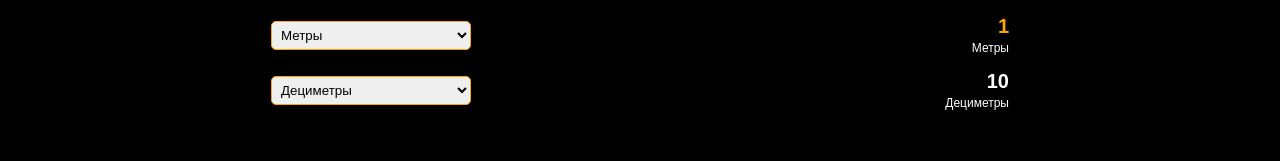
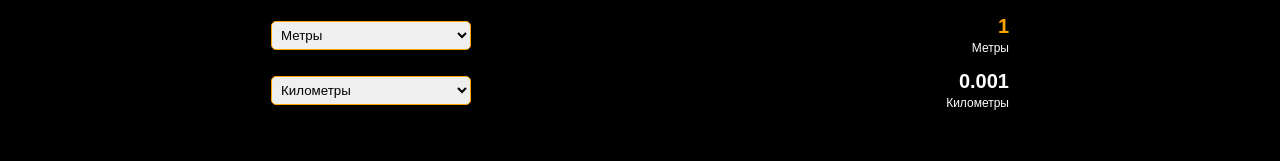
Before and after one commit to Yuri-Simonov/More_than_just_a_calculator, a React (Create React App) app: page /sections/length in a window 1280 px wide. Shown: the part 204-365 px from the top of the page. Built offline with nearby package versions, Linux system fonts and the light colour scheme.

Commit message:
реализована подсекция длины

```diff
--- a/src/app/components/pages/sections/length.jsx
+++ b/src/app/components/pages/sections/length.jsx
@@ -1,101 +1,24 @@
-import React, { useState, useEffect } from "react";
+import React from "react";
 import Conversion from "../../common/conversion";
 import SimplePanel from "../../common/simple_panel";
 import Title from "../../common/title";
-import { evaluate } from "mathjs";
 import { lengthMeasures } from "../../../consts/length_measures";
+import { useSimpleConverter } from "../../../hooks/useSimpleConverter";
 
 const Length = () => {
-    // Состояние первого селекта
-    const [firstSelect, setFirstSelect] = useState(lengthMeasures[0]);
-    // Состояние второго селекта
-    const [secondSelect, setSecondSelect] = useState(lengthMeasures[1]);
-    // Состояние первого результата
-    const [firstResult, setFirstResult] = useState("1");
-    // Состояние второго результата
-    const [secondResult, setSecondResult] = useState("0.1");
-    // Состояние для переключения активного результата
-    const [activeField, setActiveField] = useState(1);
-    // Изменение значения в активном поле (которое имеет желтый цвет)
-    const changeValue = (btnValue) => {
-        if (activeField === 1) {
-            if (firstResult === "0" && btnValue !== ".") {
-                setFirstResult(btnValue);
-            } else {
-                setFirstResult((prevState) => prevState + btnValue);
-            }
-        } else {
-            if (secondResult === "0" && btnValue !== ".") {
-                setSecondResult(btnValue);
-            } else {
-                setSecondResult((prevState) => prevState + btnValue);
-            }
-        }
-    };
-    // Вычисление значения для конвертации
-    const calculation = (firstMeaseure, secondMeasure) => {
-        if (activeField === 1) {
-            const calculationResult = evaluate(
-                String((firstResult * firstMeaseure.size) / secondMeasure.size)
-            );
-            setSecondResult(String(calculationResult));
-        } else {
-            const calculationResult = evaluate(
-                String((secondResult / firstMeaseure.size) * secondMeasure.size)
-            );
-            setFirstResult(String(calculationResult));
-        }
-    };
-    // Фикс задержки обновления стейта
-    useEffect(() => {
-        calculation(firstSelect, secondSelect);
-    }, [firstSelect, secondSelect, firstResult, secondResult]);
-    // Определение какое из полей активно
-    const changeSelectValue = (id, value) => {
-        if (id === "first") {
-            lengthMeasures.forEach((elem) => {
-                if (value === elem.shortName) setFirstSelect(elem);
-            });
-        }
-        if (id === "second") {
-            lengthMeasures.forEach((elem) => {
-                if (value === elem.shortName) setSecondSelect(elem);
-            });
-        }
-        calculation(firstSelect, secondSelect);
-    };
-
-    // Очистка полей от значений
-    const clearResultValues = () => {
-        setFirstResult("0");
-        setSecondResult("0");
-    };
-
-    // Удаление последнего символа в активном поле
-    const deleteLastResultSymbol = () => {
-        if (activeField === 1) {
-            if (firstResult.length !== 0 && firstResult !== "0") {
-                const slicedValue = String(firstResult).slice(0, -1);
-                slicedValue.length === 0
-                    ? setFirstResult("0")
-                    : setFirstResult(slicedValue);
-            }
-        } else {
-            if (secondResult.length !== 0 && secondResult !== "0") {
-                const slicedValue = String(secondResult).slice(0, -1);
-                slicedValue.length === 0
-                    ? setSecondResult("0")
-                    : setSecondResult(slicedValue);
-            }
-        }
-    };
-
-    // Переключение активного поля
-    const changeActiveField = (elem) => {
-        elem.target.className.indexOf("cr-1") !== -1
-            ? setActiveField(1)
-            : setActiveField(2);
-    };
+    const initialState = ["1", "0.1"];
+    const {
+        changeSelectValue,
+        firstSelect,
+        secondSelect,
+        firstResult,
+        secondResult,
+        changeValue,
+        clearResultValues,
+        deleteLastResultSymbol,
+        changeActiveField,
+        activeField
+    } = useSimpleConverter(lengthMeasures, initialState);
 
     return (
         <div className="container-inner">
--- a/src/app/consts/length_measures.js
+++ b/src/app/consts/length_measures.js
@@ -1,27 +1,34 @@
 export const lengthMeasures = [
     { shortName: "м", fullName: "Метры", size: 10 ** 0 },
+    { shortName: "км", fullName: "Километры", size: 10 ** 3 },
     { shortName: "дм", fullName: "Дециметры", size: 10 ** -1 },
     { shortName: "см", fullName: "Сантиметры", size: 10 ** -2 },
-    { shortName: "км", fullName: "Километры", size: 10 ** 3 },
     { shortName: "мм", fullName: "Миллиметры", size: 10 ** -3 },
     { shortName: "&#956;m", fullName: "Микрометры", size: 10 ** -6 },
     { shortName: "нм", fullName: "Нанометры", size: 10 ** -9 },
     { shortName: "пм", fullName: "Пикометры", size: 10 ** -12 },
-    { shortName: "nmi", fullName: "Морские мили", size: 1 },
-    { shortName: "mi", fullName: "Мили", size: 1 },
-    { shortName: "fur", fullName: "Фурлонги", size: 1 },
-    { shortName: "ftm", fullName: "Морские сажени", size: 1 },
-    { shortName: "ярд", fullName: "Ярды", size: 1 },
-    { shortName: "ft", fullName: "Футы", size: 1 },
-    { shortName: "in", fullName: "Дюймы", size: 1 },
-    { shortName: "li", fullName: "Ли", size: 1 },
-    { shortName: "zhang", fullName: "Чжан", size: 1 },
-    { shortName: "chi", fullName: "Чи", size: 1 },
-    { shortName: "cun", fullName: "Цунь", size: 1 },
-    { shortName: "fen", fullName: "Фэнь", size: 1 },
-    { shortName: "hao", fullName: "Хао", size: 1 },
-    { shortName: "pc", fullName: "Парсек", size: 1 },
-    { shortName: "ld", fullName: "Лунное расстояние", size: 1 },
-    { shortName: "au", fullName: "Астрономическая единица", size: 1 },
-    { shortName: "ly", fullName: "Световой год", size: 1 }
+    { shortName: "nmi", fullName: "Морские мили", size: 1852 },
+    { shortName: "mi", fullName: "Мили", size: 1609.34 },
+    { shortName: "fur", fullName: "Фурлонги", size: 201.168 },
+    { shortName: "ftm", fullName: "Морские сажени", size: 1.8288 },
+    { shortName: "ярд", fullName: "Ярды", size: 0.9144 },
+    { shortName: "ft", fullName: "Футы", size: 0.3048 },
+    { shortName: "in", fullName: "Дюймы", size: 0.0254 },
+    { shortName: "li", fullName: "Ли", size: 500 },
+    { shortName: "lii", fullName: "Ли (малая)", size: 3.33333e-4 },
+    { shortName: "zhang", fullName: "Чжан", size: 3.33333 },
+    { shortName: "chi", fullName: "Чи", size: 0.333333 },
+    { shortName: "cun", fullName: "Цунь", size: 0.03333 },
+    { shortName: "pc", fullName: "Парсек", size: 3.086e16 },
+    {
+        shortName: "ld",
+        fullName: "Лунное расстояние",
+        size: 3.844e8
+    },
+    {
+        shortName: "au",
+        fullName: "Астрономическая единица",
+        size: 1.496e11
+    },
+    { shortName: "ly", fullName: "Световой год", size: 9.461e15 }
 ];
--- a/src/app/scss/blocks/conversion.scss
+++ b/src/app/scss/blocks/conversion.scss
@@ -7,6 +7,10 @@
         display: flex;
         justify-content: space-between;
         align-items: center;
+        gap: 10px;
+        @media (max-width: 576px) and (min-height: 440px) {
+            flex-direction: column;
+        }
     }
     &__item + &__item {
         margin-top: 15px;
@@ -26,6 +30,9 @@
 
     &__value {
         text-align: right;
+        @media (max-width: 576px) {
+            text-align: center;
+        }
     }
 
     &__result {
--- a/src/app/scss/blocks/simple_panel.scss
+++ b/src/app/scss/blocks/simple_panel.scss
@@ -23,6 +23,9 @@
         justify-content: flex-end;
         align-items: center;
         gap: 0 5px;
+        @media (max-height: 440px) {
+            margin-left: -1.5vw;
+        }
     }
     &__col {
         flex: 0 0 32%;
```
